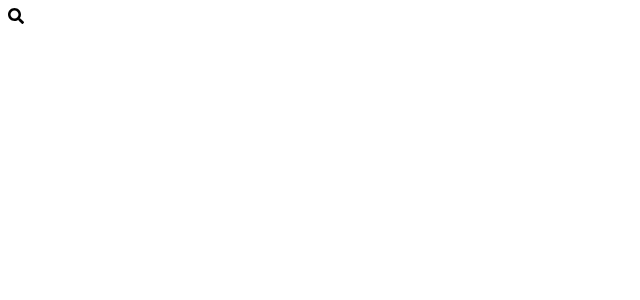
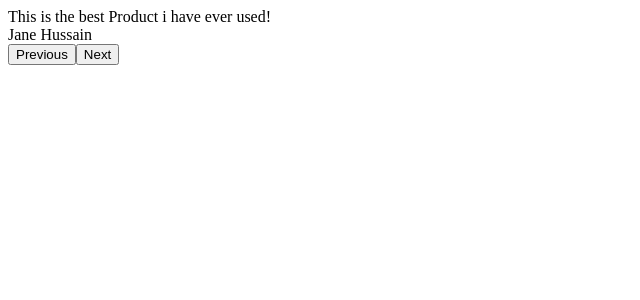
Before and after one commit to Armaan0309/HUxn-stuffs, a React (Vite) app: page / in a window 1280 px wide. Shown: the top 300 px of the page, without its empty margins (0-640 px from the left). Built offline with nearby package versions, Linux system fonts and the light colour scheme.

Commit message:
testimonials

```diff
--- a/src/App.jsx
+++ b/src/App.jsx
@@ -1,9 +1,9 @@
 import React from 'react'
-import Hidden_Search from './Hidden_Search';
+import Testimonial from './Testimonial';
 function App() {
   return (
     <>
-      <Hidden_Search/>
+      <Testimonial/>
     </>
   );
 }
--- /dev/null
+++ b/src/Testimonial.jsx
@@ -0,0 +1,57 @@
+import React, { useState } from 'react'
+
+const Testimonial = () => {
+
+    const [currentIndex, setCurrentIndex] = useState(0);
+
+    const testimonials=[
+        {
+            quote:"This is the best Product i have ever used!",
+            author:"Jane Hussain",
+        },
+        {
+            quote:"This would be even better!",
+            author:"Jhon Cena",
+        },
+        {
+            quote:"This is the Worst experience!",
+            author:"Brock lensener",
+        }
+    ]
+
+    const handlePrevClick=()=>{
+        setCurrentIndex(
+            (currentIndex + testimonials.length-1)%testimonials.length
+        )
+    }
+    const handleNextClick=()=>{
+        setCurrentIndex(
+            (currentIndex +1)%testimonials.length
+        )
+    }
+
+
+  return (
+    <>
+        <div className="testimonials">
+            <div className="testimonial-quotes">
+                {
+                    testimonials[currentIndex].quote
+                }
+            </div>
+            <div className="testimonial-author">
+                {
+                    testimonials[currentIndex].author
+                }
+            </div>
+            <testimonial className="nav">
+                <button onClick={handlePrevClick}>Previous</button>
+                <button onClick={handleNextClick}>Next</button>
+            </testimonial>
+        </div>
+
+    </>
+  )
+}
+
+export default Testimonial
```
